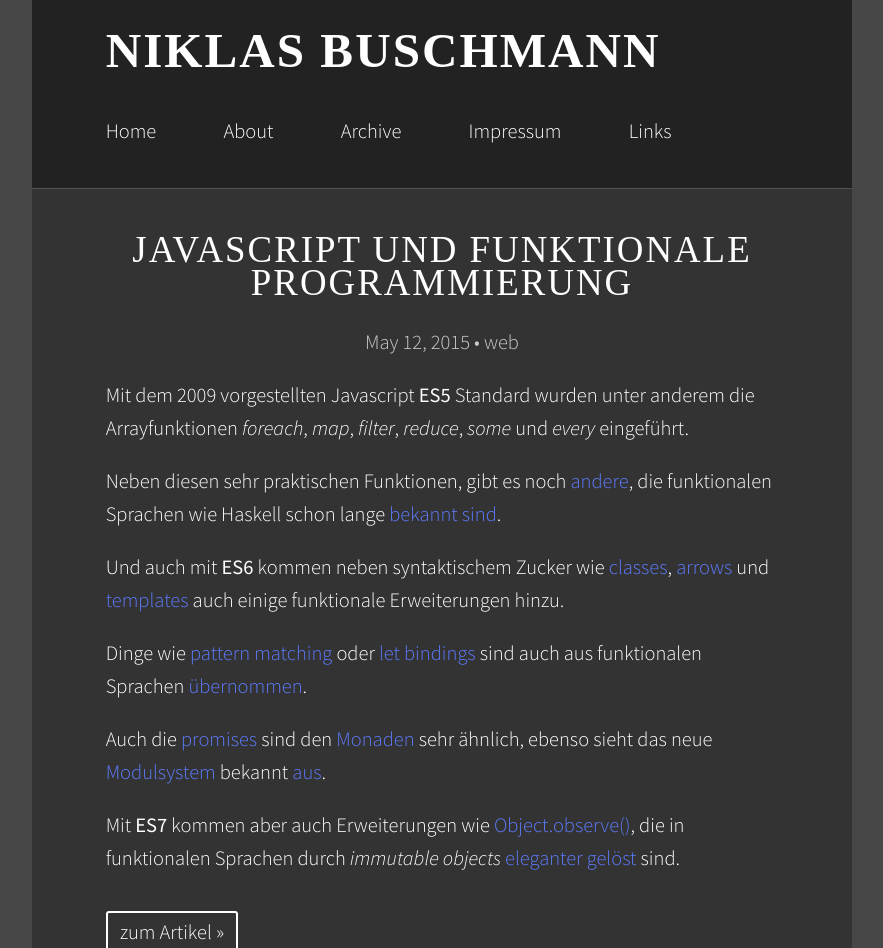
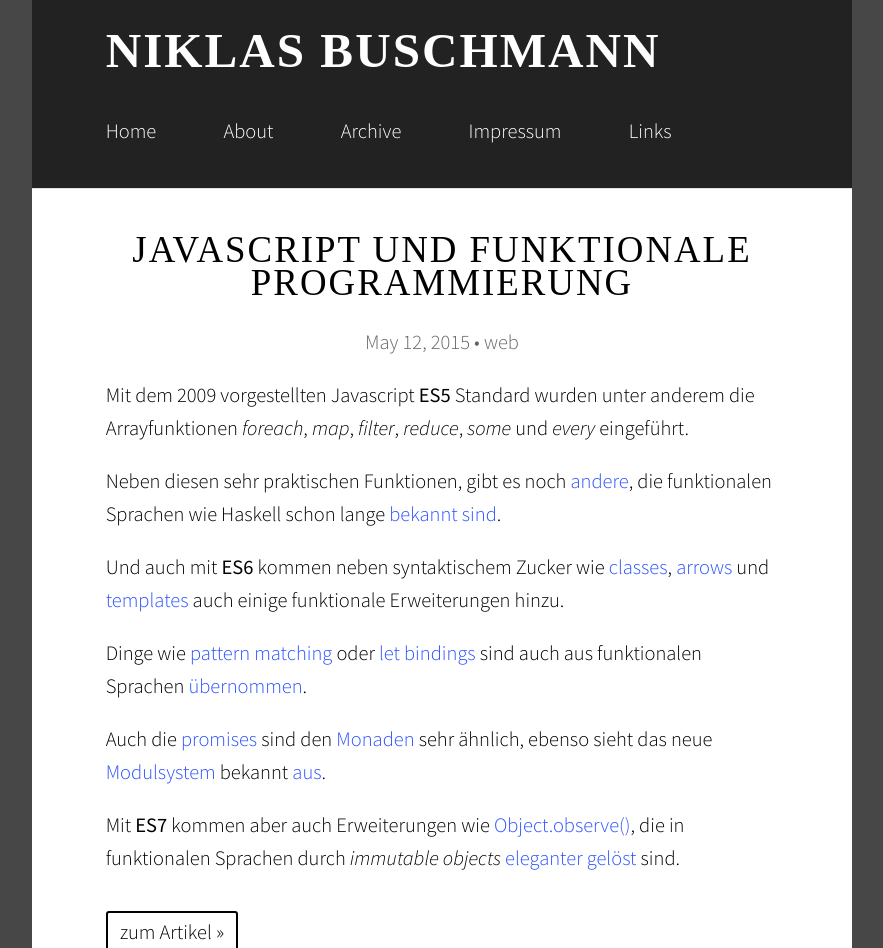
Before and after one commit to wilkistarotieno/wilkistarotieno.github.io, a Jekyll site: the page built from index.html, in a window 1280 px wide. Shown: the top 948 px of the page, without its empty margins (198-1081 px from the left). Built offline with Jekyll 4.4.1, drawn with Linux system fonts in a browser that asks for light colours; some web fonts are replaced; Markdown is read by kramdown in place of the engine named in the settings; a script that is not in the unit is left out.

```diff
--- a/_config.yml
+++ b/_config.yml
@@ -16,8 +16,8 @@ style:
 #    headline: "#06f"
     description: "white"
     article:
-        odd: "#333"
-        even: "#ffffff"
+        odd: "#ffffff"
+        even: "#333"
 
 links:
   - github: "https://github.com/me/"
```
